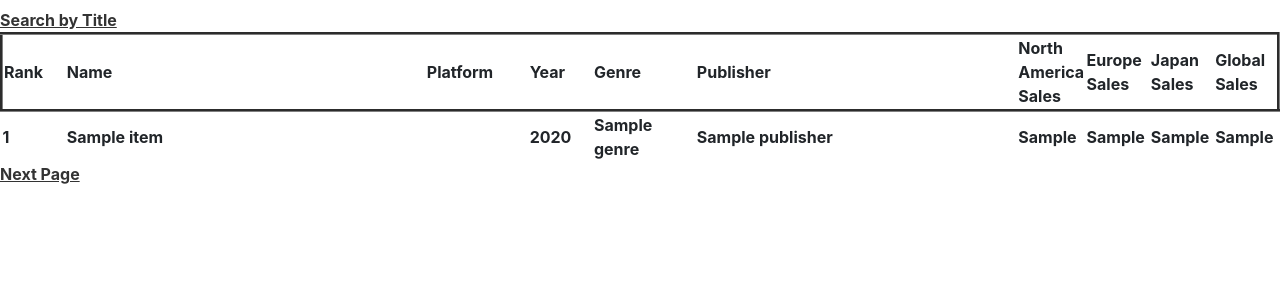
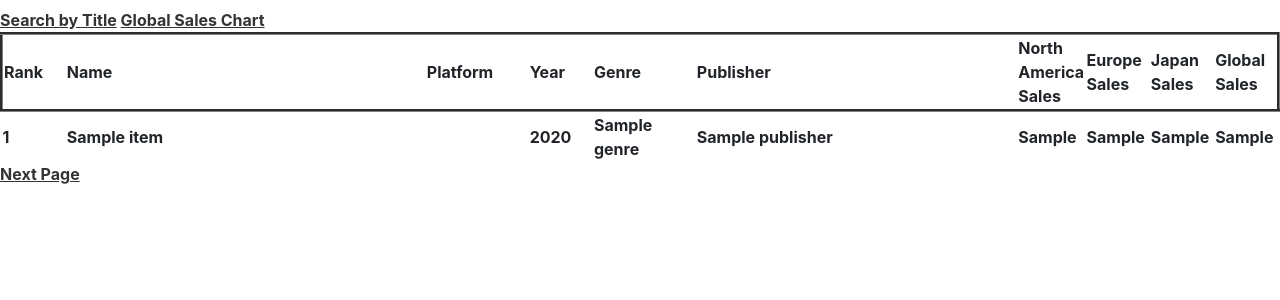
Before and after one commit to JoeYashinsky/DataAnalyzationPython, a Flask app: page /init in a window 1280 px wide. Shown: the part 48-348 px from the top of the page. Run offline with Flask 2, Linux system fonts and the light colour scheme; a database or web service that is not in the repository returns one stand-in record (values such as "Sample title"); data that the repository does not hold is empty; some libraries are stand-ins or nearby versions.

Commit message:
Added link to get to global sales chart from init view

```diff
--- a/datatracker/templates/our_views/init.html
+++ b/datatracker/templates/our_views/init.html
@@ -8,6 +8,7 @@
 
 <div class="section search-section" >
     <a href="/namedGames">Search by Title</a>
+    <a href="globalSales">Global Sales Chart</a>
 </div>
 <div>
     <table>
```
